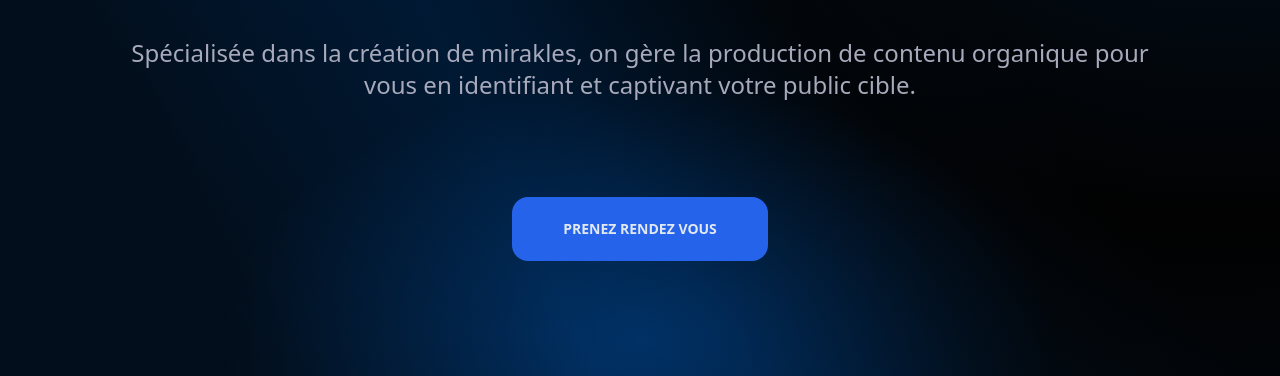
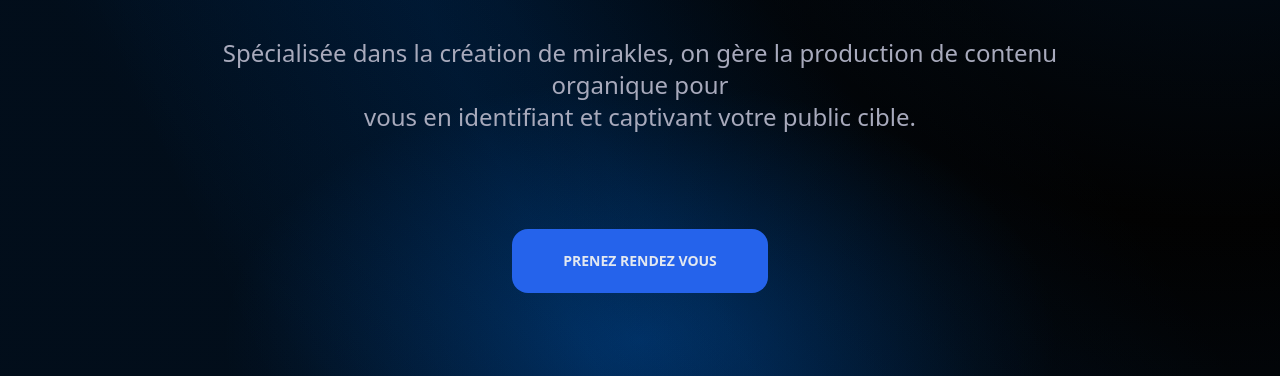
Before and after one commit to aissatheprogrammer/mirakle, a website: page index.html in a window 1280 px wide. Shown: the part 424-800 px from the top of the page. Drawn offline with nearby package versions, Linux system fonts and the light colour scheme.

Commit message:
added width to desription before rdv button

```diff
--- a/index.html
+++ b/index.html
@@ -76,13 +76,15 @@
       </h2>
     </div>
 
-    <h4
-      class="flex font-roboto mt-12 font-normal text-[#A8AABC] text-center justify-center text-lg md:text-2xl"
-    >
-      Spécialisée dans la création de mirakles, on gère la production de contenu
-      organique pour<br />
-      vous en identifiant et captivant votre public cible.
-    </h4>
+    <div class="flex justify-center">
+      <h4
+        class="w-8/12 font-roboto mt-12 font-normal text-[#A8AABC] text-center justify-center text-lg md:text-2xl"
+      >
+        Spécialisée dans la création de mirakles, on gère la production de
+        contenu organique pour<br />
+        vous en identifiant et captivant votre public cible.
+      </h4>
+    </div>
 
     <a href="https://calendly.com/mirakle-agency/30min">
       <button
```
